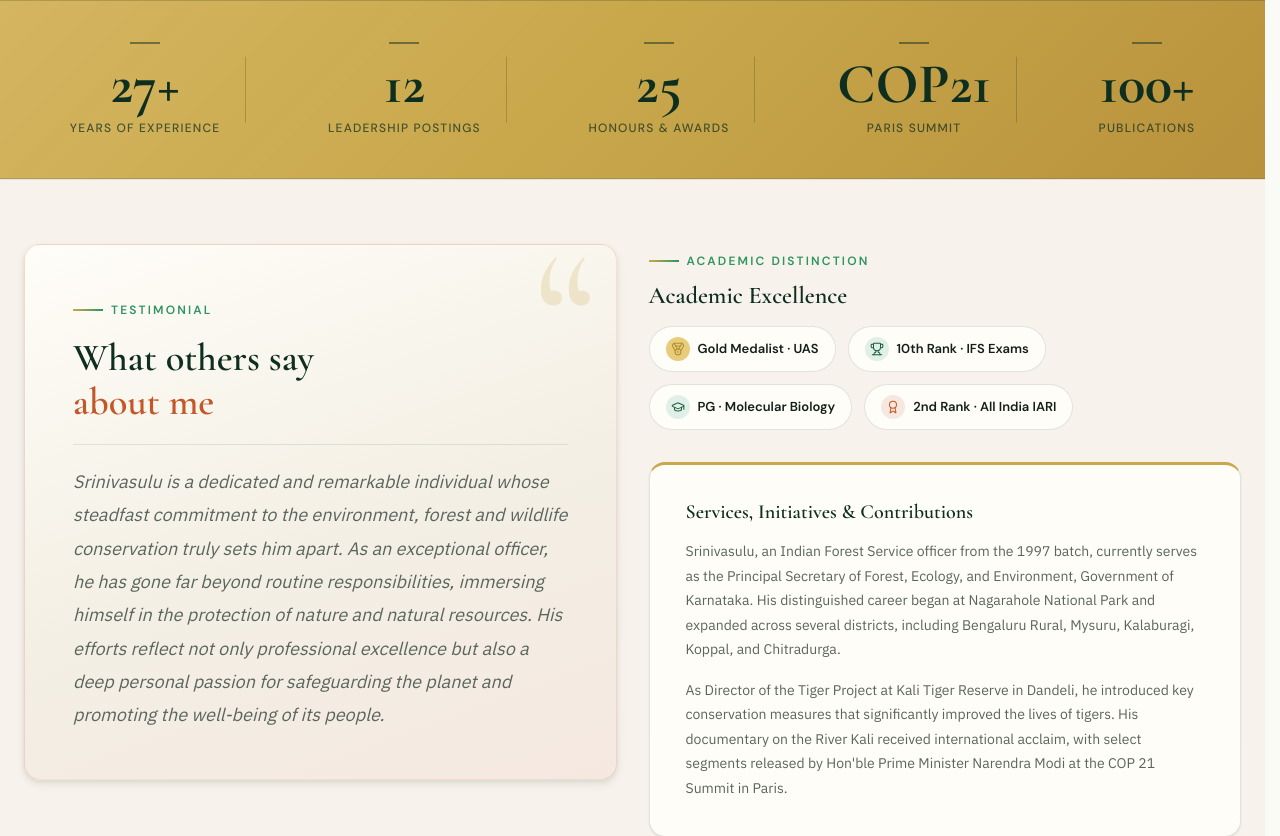
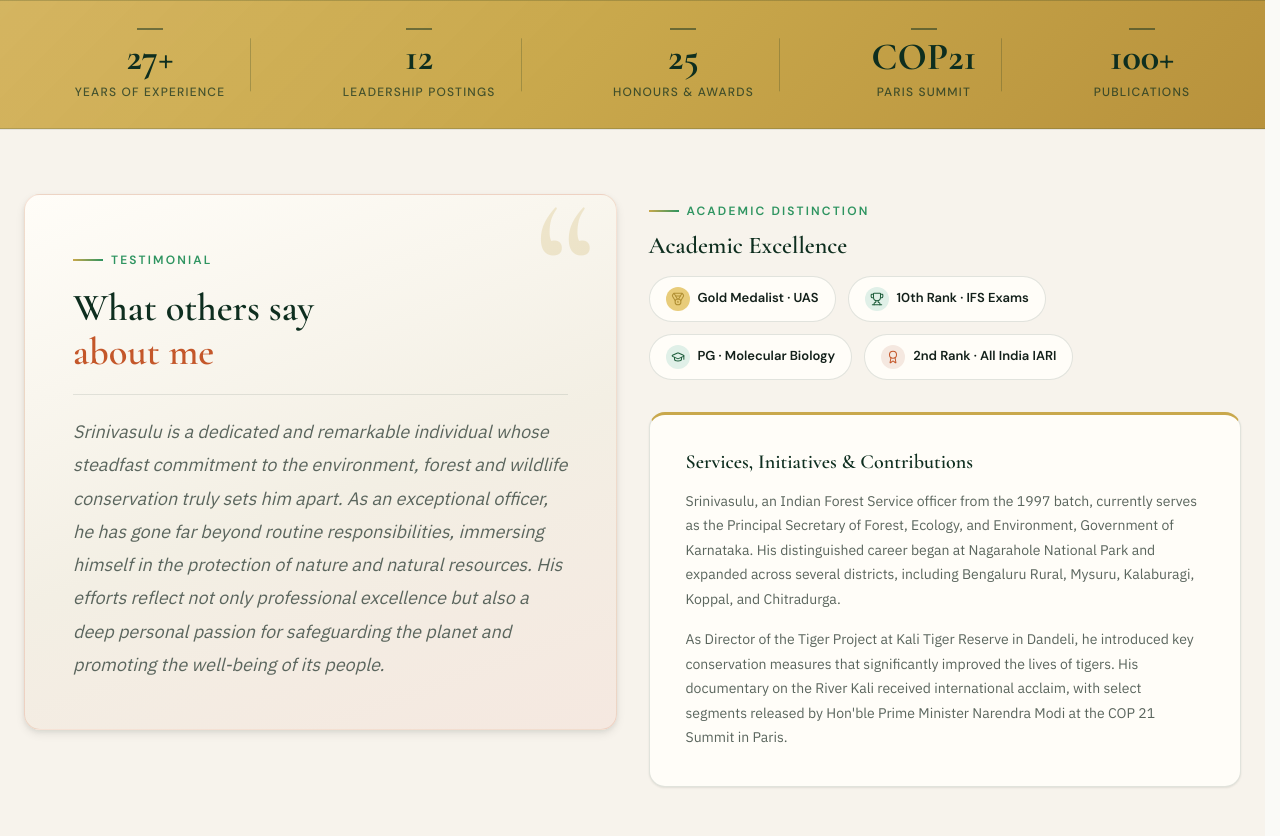
Before and after one commit to vanalok/srinini-sir, a PHP site: page / in a window 1280 px wide. Shown: the part 784-1620 px from the top of the page. Run offline with PHP 8.4, Linux system fonts and the light colour scheme.

Commit message:
Home stats: slimmer on desktop (less top/bottom padding, smaller numbers)
Co-Authored-By: Claude Opus 4.8 <noreply@anthropic.com>

```diff
--- a/index-premium.css
+++ b/index-premium.css
@@ -389,7 +389,7 @@
    3 · STATS — rich GOLD band, deep-emerald serif numerals
    ========================================================================== */
 .home-v2 .stats-strip {
-  padding: clamp(24px, 2.6vw, 38px) 0;
+  padding: clamp(14px, 1.5vw, 22px) 0;
   background: linear-gradient(135deg, #d2b157ef 0%, #c9a84c 45%, #b8923c 100%);
   border-top: 1px solid rgba(14, 46, 31, .18);
   border-bottom: 1px solid rgba(14, 46, 31, .18);
@@ -411,9 +411,9 @@
 .home-v2 .stat-item::before {
   content: '';
   display: block;
-  width: 30px;
+  width: 26px;
   height: 2px;
-  margin: 0 auto var(--s-3);
+  margin: 0 auto var(--s-2);
   background: rgba(14, 46, 31, .5);
 }
 
@@ -424,7 +424,7 @@
 .home-v2 .stat-item .stat-num {
   font-family: var(--f-display);
   font-weight: 700;
-  font-size: clamp(var(--t-40), 4.4vw, 64px);
+  font-size: clamp(var(--t-32), 3vw, 46px);
   letter-spacing: 0;
   color: var(--v-emerald);
   background: none;
```
